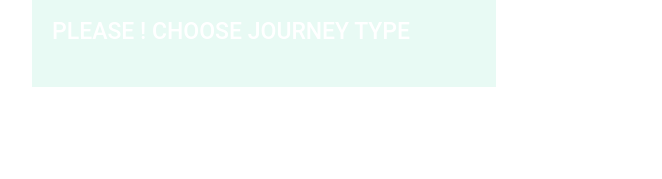
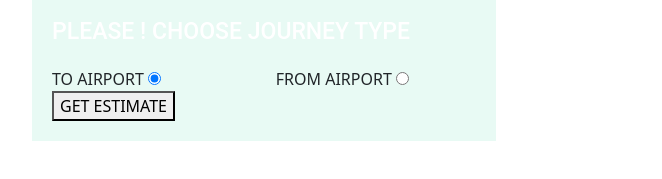
Before and after one commit to priyanka807/company, a plain HTML site: page justairports/welcome.html in a window 1280 px wide. Shown: the part 399-578 px from the top of the page, without its empty margins (35-697 px from the left). Drawn offline with nearby package versions, Linux system fonts and the light colour scheme.

Commit message:
add form

```diff
--- a/justairports/welcome.html
+++ b/justairports/welcome.html
@@ -76,8 +76,18 @@
     line-height: 30px;
     margin: 0 0 20px 0;
 }
+/* .airport_payment_form{
+    width: 100%;
+    display: flex;
 
+}
 
+.to-airport{
+width: 50%;
+}
+.from-airport{
+    width: 50%;
+} */
 </style>
   <!--welcome_section   style   end-->
   <body>
@@ -131,6 +141,20 @@
                         </div>
                       </div>
 
+        <form action="" class="airport_payment_form">
+            <div class="row">
+            <div class="to-airport col-md-6">
+            <label for="to-airport">TO AIRPORT</label>
+            <input type="radio"  name="to-airport" value="to-airport"  checked>
+        </div>
+
+        <div class="from-airport col-md-6">
+            <label for="from-airport">FROM AIRPORT</label>
+            <input type="radio"  name="from-airport" value="from-airport">
+        </div>
+    </div>
+        <button>GET ESTIMATE</button>
+        </form>
 
 
                         </div>
```
